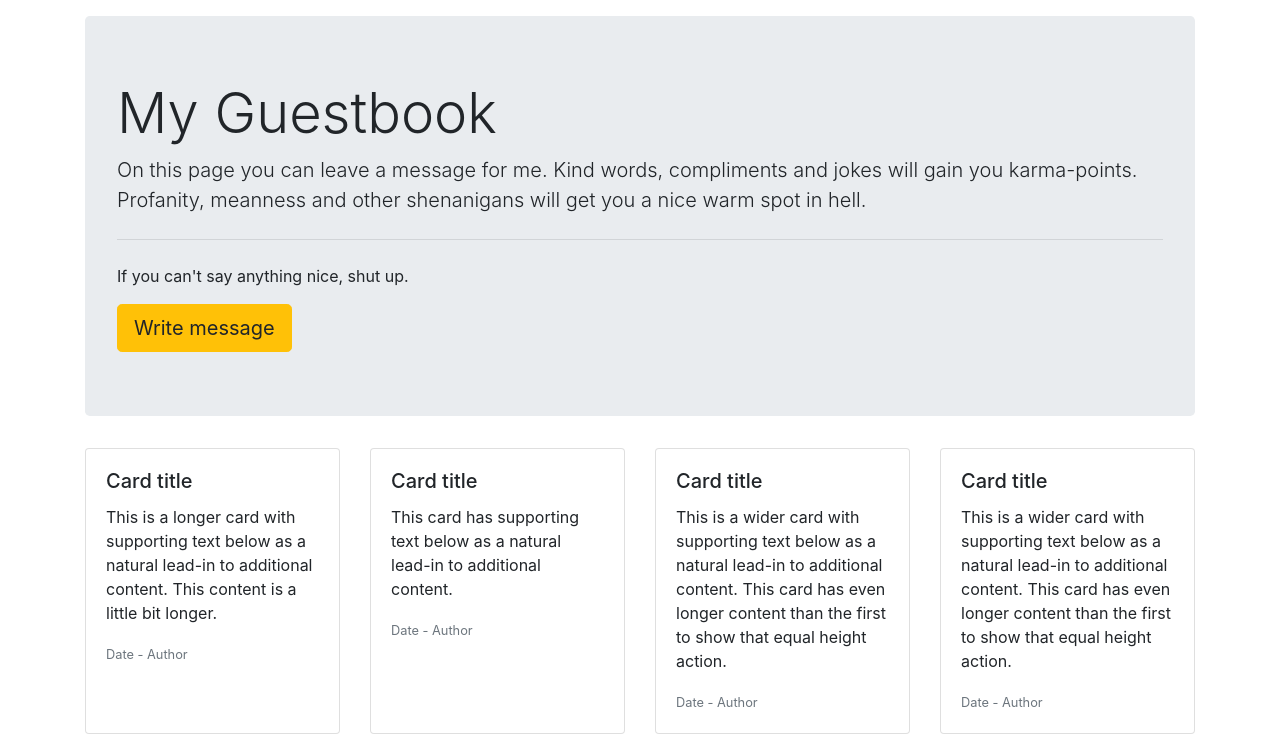
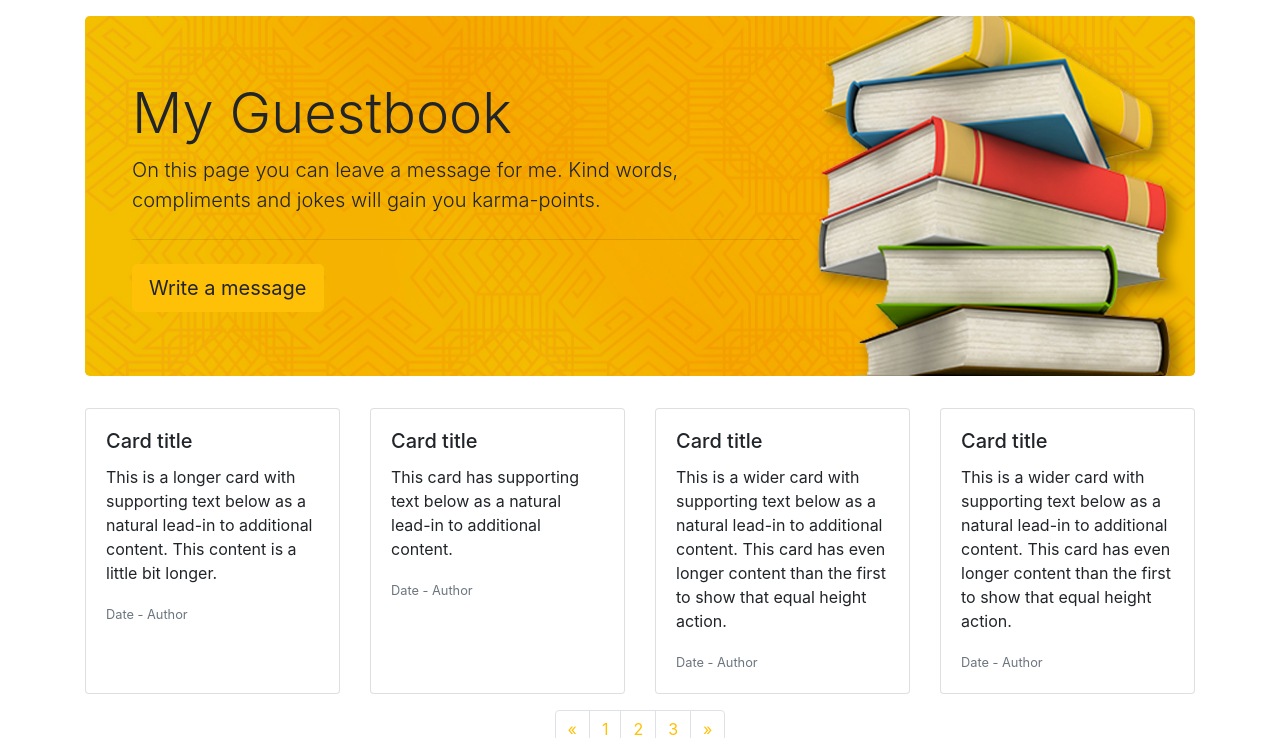
Before and after one commit to MarteDL/challenge-php-guestbook, a PHP site: page / in a window 1280 px wide. Shown: the part 56-794 px from the top of the page. Run offline with PHP 8.4, Linux system fonts and the light colour scheme.

Commit message:
added jumbotron with images and Post/PostLoader classes

```diff
--- /dev/null
+++ b/CSS/style.css
@@ -0,0 +1,4 @@
+.jumbotron {
+    background-image: url("../img/jumbotron.jpg");
+    background-size: 100%;
+}
--- a/index.php
+++ b/index.php
@@ -14,6 +14,7 @@
     <meta http-equiv="X-UA-Compatible" content="ie=edge">
     <link href="https://stackpath.bootstrapcdn.com/bootstrap/4.3.1/css/bootstrap.min.css" type="text/css"
           rel="stylesheet"/>
+    <link rel="stylesheet" href="CSS/style.css">
     <title>PHP Guestbook</title>
 </head>
 <body class="d-flex flex-column min-vh-100">
--- a/view/header.php
+++ b/view/header.php
@@ -12,11 +12,13 @@
             </form>
         </nav>
         <div class="jumbotron">
-            <h1 class="display-4">My Guestbook</h1>
-            <p class="lead">On this page you can leave a message for me. Kind words, compliments and jokes will gain you karma-points. Profanity, meanness and other shenanigans will get you a nice warm spot in hell.</p>
-            <hr class="my-4">
-            <p>If you can't say anything nice, shut up.</p>
-            <a class="btn btn-warning btn-lg" href="#" role="button">Write message</a>
+            <div class="col-8">
+                <h1 class="display-4">My Guestbook</h1>
+                <p class="lead">On this page you can leave a message for me. Kind words, compliments and jokes will gain
+                    you karma-points.</p>
+                <hr class="my-4">
+                <a class="btn btn-warning btn-lg" href="#" role="button">Write a message</a>
+            </div>
         </div>
     </div>
 </header>
```
Also changed, not shown: classes/Post.php (added, +18 -0 lines), classes/PostLoader.php (added, +7 -0 lines), img/jumbotron.jpeg (added), img/jumbotron.jpg (added).
